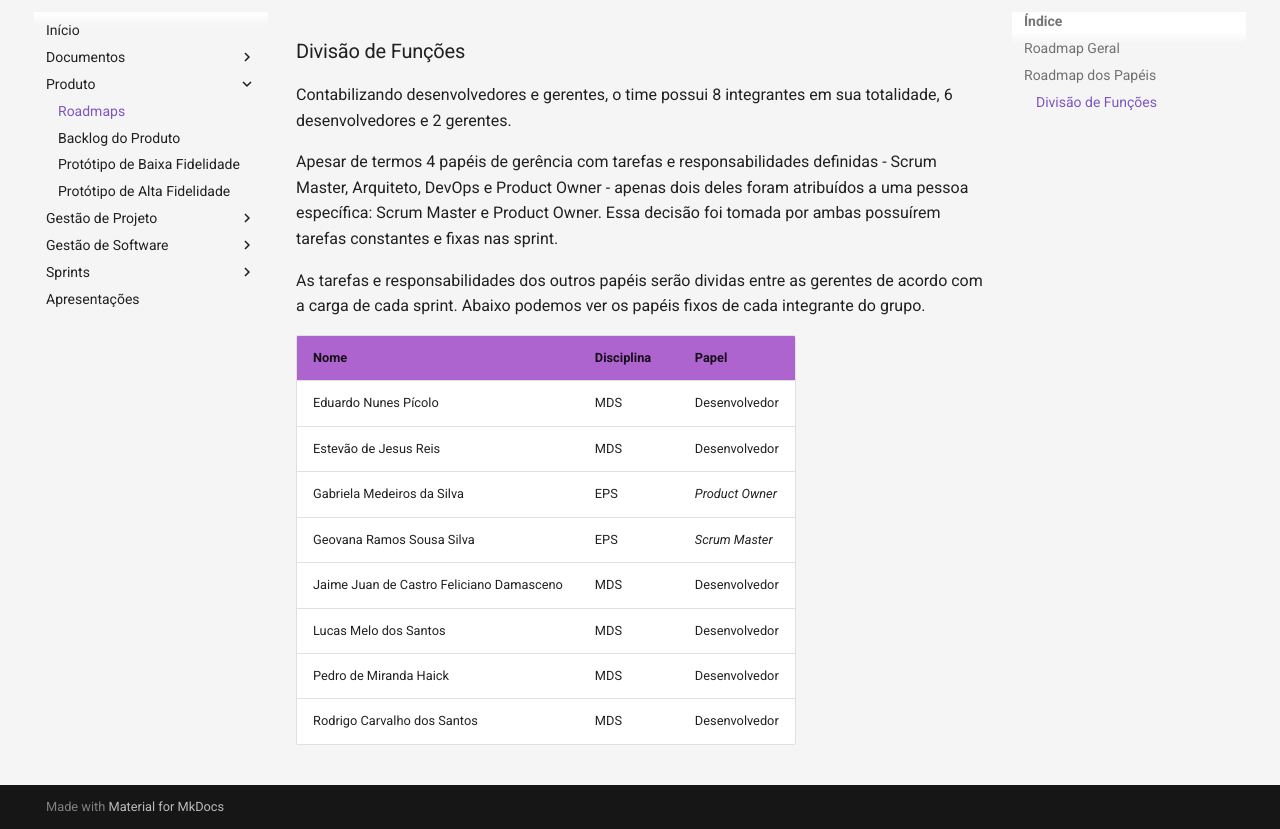
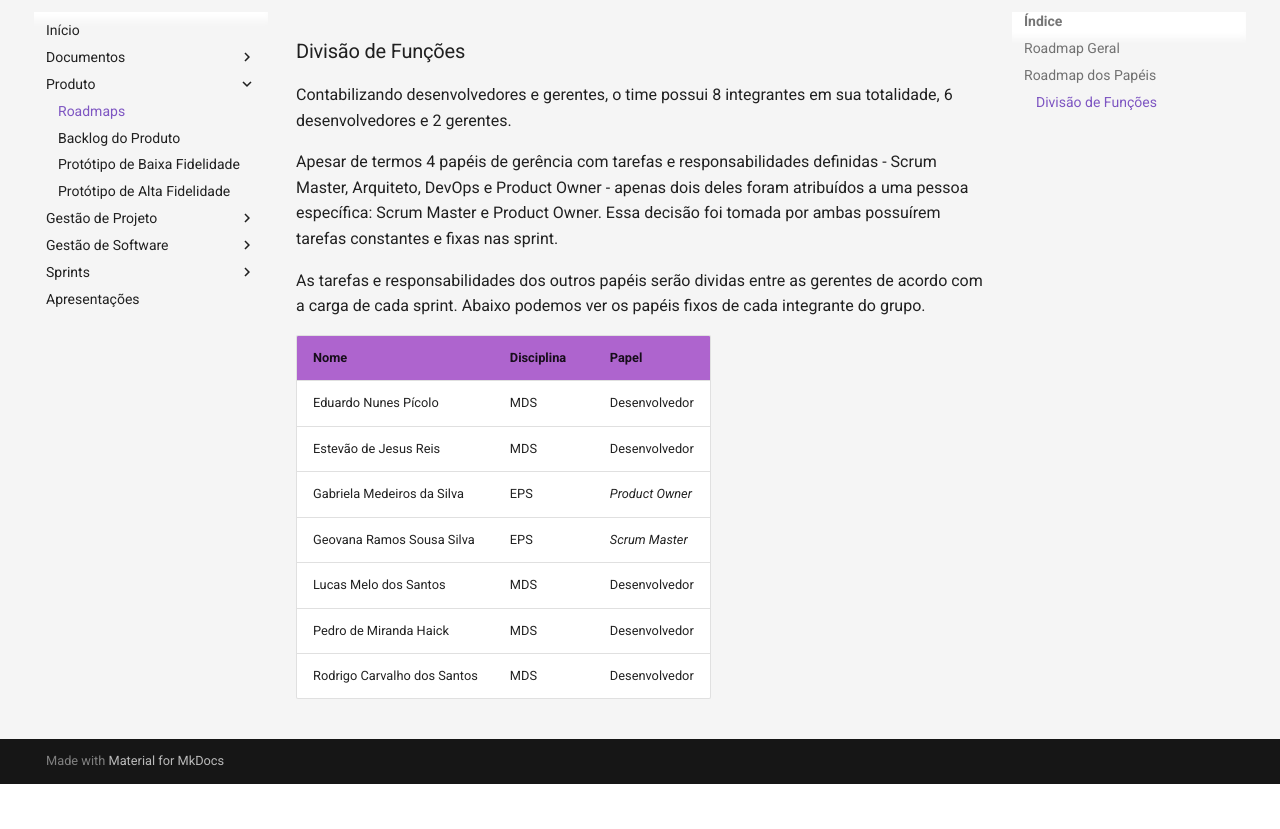
Before and after one commit to fga-eps-mds/2020.1-Minacademy-Wiki, an MkDocs documentation site: the page built from docs/produto/roadmaps.md, in a window 1280 px wide and 900 px high, scrolled down 4100 px, cut to the strip 71-900 px from the top of the window. Built offline with MkDocs 1.6.1 and Material for MkDocs 9.7.7, drawn with Linux system fonts in a browser that asks for light colours; after the commit the page ends 4955 px from its top, so only the background shows below that.

Commit message:
Removendo membro que trancou

```diff
--- a/docs/produto/roadmaps.md
+++ b/docs/produto/roadmaps.md
@@ -46,7 +46,6 @@ Eduardo Nunes Pícolo                     | MDS        | Desenvolvedor   |
 Estevão de Jesus Reis                    | MDS        | Desenvolvedor   |
 Gabriela Medeiros da Silva               | EPS        | _Product Owner_ |
 Geovana Ramos Sousa Silva                | EPS        | _Scrum Master_  |
-Jaime Juan de Castro Feliciano Damasceno | MDS        | Desenvolvedor   |
 Lucas Melo dos Santos                    | MDS        | Desenvolvedor   |
 Pedro de Miranda Haick                   | MDS        | Desenvolvedor   |
 Rodrigo Carvalho dos Santos              | MDS        | Desenvolvedor   |
```
Also changed, not shown: docs/documentos/tap.md (+0 -1 lines).
